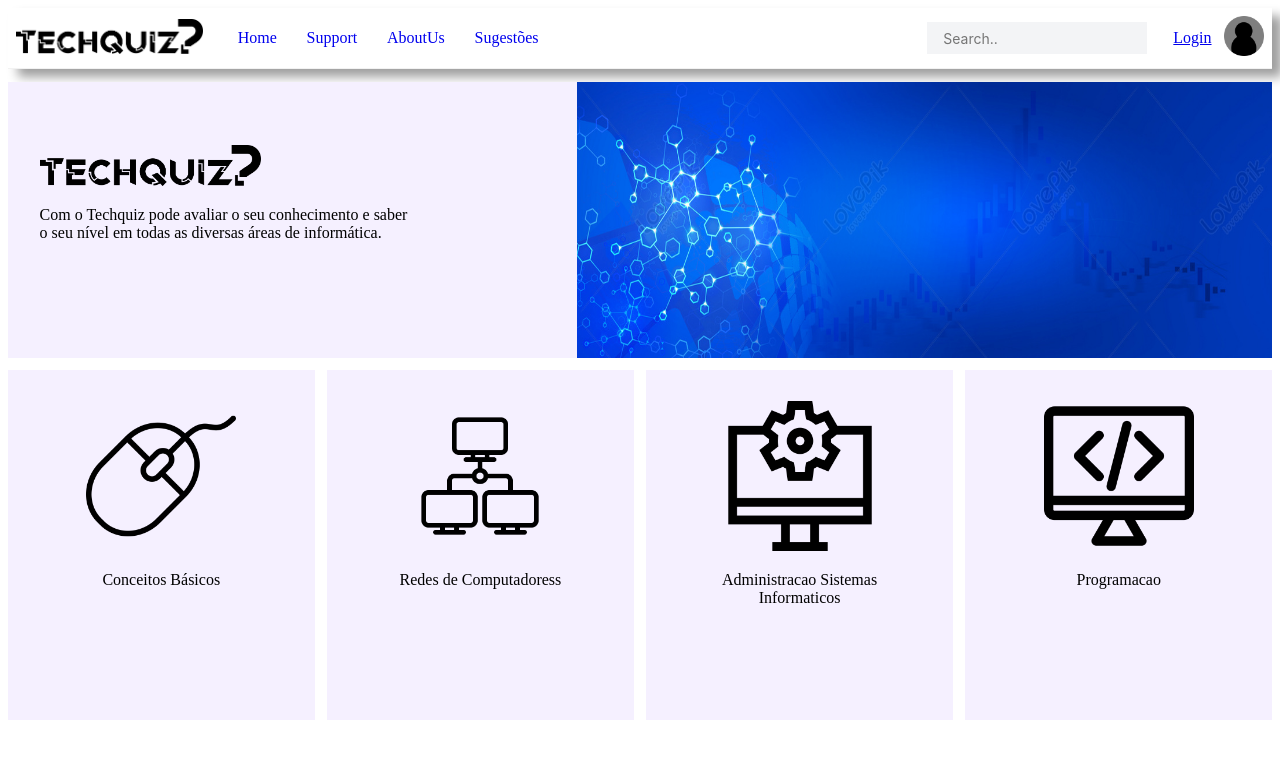
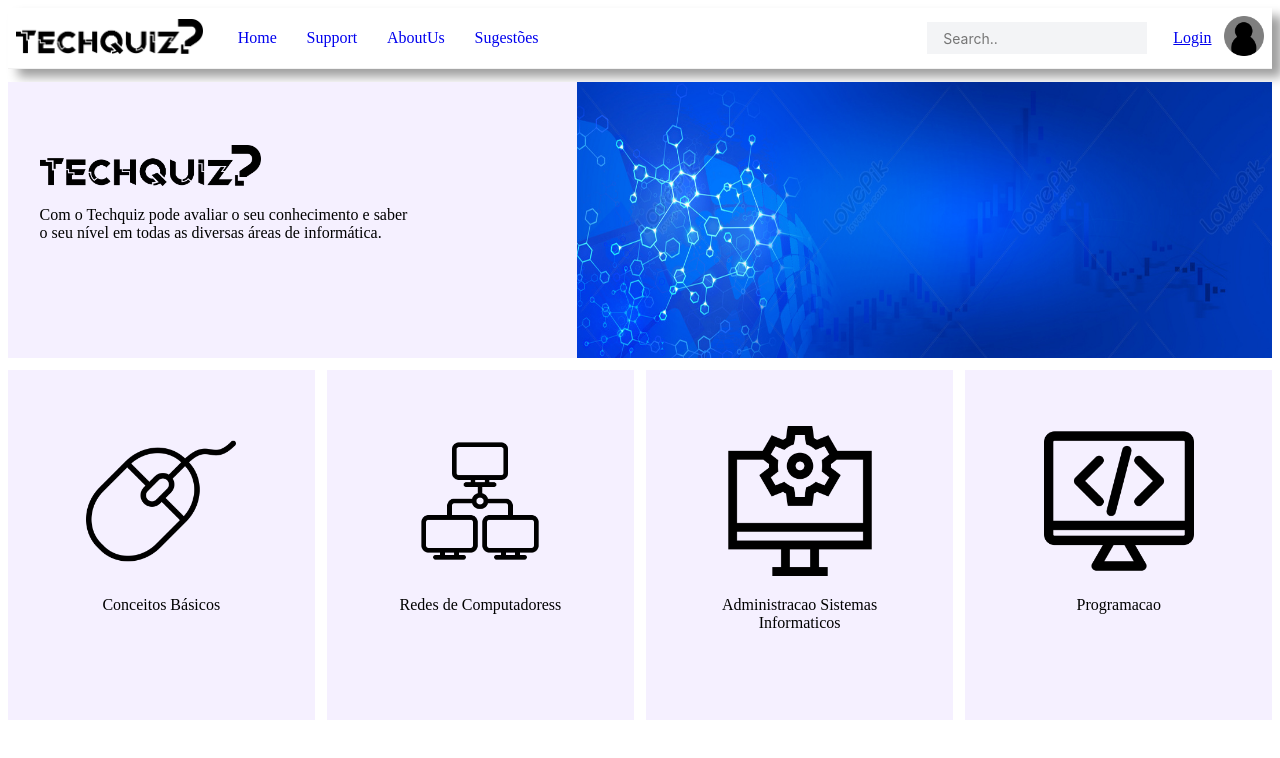
Before and after one commit to henriqueolivgp/Techquiz, a React (Create React App) app in the folder techquiz/: page / in a window 1280 px wide. Shown: the top 758 px of the page. Built offline with nearby package versions, Linux system fonts and the light colour scheme.

Commit message:
update margin top in itms

```diff
--- a/techquiz/src/Home/Home.css
+++ b/techquiz/src/Home/Home.css
@@ -44,25 +44,25 @@
 
 /* Image 1574 */
 .cb {
-    margin-top: 10%;
+    margin-top: 18%;
     width: 150px;
     height: 150px;
 }
 
 .rc {
-    margin-top: 10%;
+    margin-top: 18%;
     width: 150px;
     height: 150px;
 }
 
 .asi {
-    margin-top: 10%;
+    margin-top: 18%;
     width: 150px;
     height: 150px;
 }
 
 .p {
-    margin-top: 10%;
+    margin-top: 18%;
     width: 150px;
     height: 150px;
 }
```
